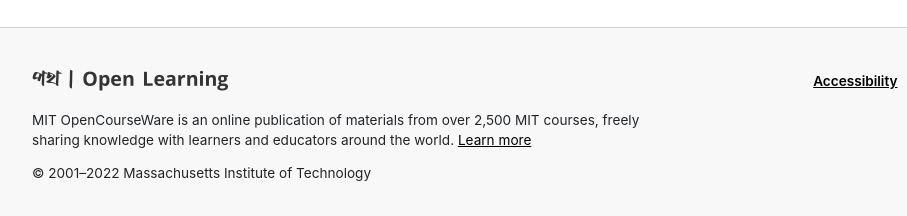
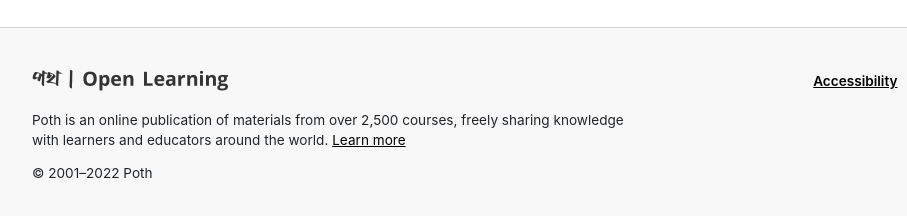
Before and after one commit to Mahmud-ii/Mahmud-ii.github.io, a website: page poth/index.html in a window 1280 px wide. Shown: the part 1469-1685 px from the top of the page, 0-907 px from the left. Drawn offline with nearby package versions, Linux system fonts and the light colour scheme.

Commit message:
changed MIT to Poth

```diff
--- a/poth/index.html
+++ b/poth/index.html
@@ -69,7 +69,7 @@
                         Empowering Minds.
                     </h2>
                     <span class="free text-white">
-                        Free lecture notes, exams, and videos from MIT.
+                        Free lecture notes, exams, and videos from Poth.
                         <br>
                         No registration required.
                     </span>
@@ -459,7 +459,7 @@
         </div>
         <div class="ft-row">
             <div class="ft-row-child ft-about-poth">
-                <p>MIT OpenCourseWare is an online publication of materials from over 2,500 MIT courses, freely sharing knowledge with learners and educators around the world.  <a class="hover-text" href="#">Learn more</a></p>
+                <p>Poth is an online publication of materials from over 2,500 courses, freely sharing knowledge with learners and educators around the world.  <a class="hover-text" href="#">Learn more</a></p>
             </div>
             <div class="ft-row-child ft-links ft-links-sm">
                 <a class="hover-text" href="#">Accessibility</a>
@@ -477,7 +477,7 @@
         </div>
         <div class="ft-row reverse">
             <div class="ft-row-child ft-copyright">
-                <P> © 2001–2022 Massachusetts Institute of Technology</P>
+                <P> © 2001–2022 Poth</P>
             </div>
             <div class="ft-row-child ft-social-links">
                 <ul>
```
